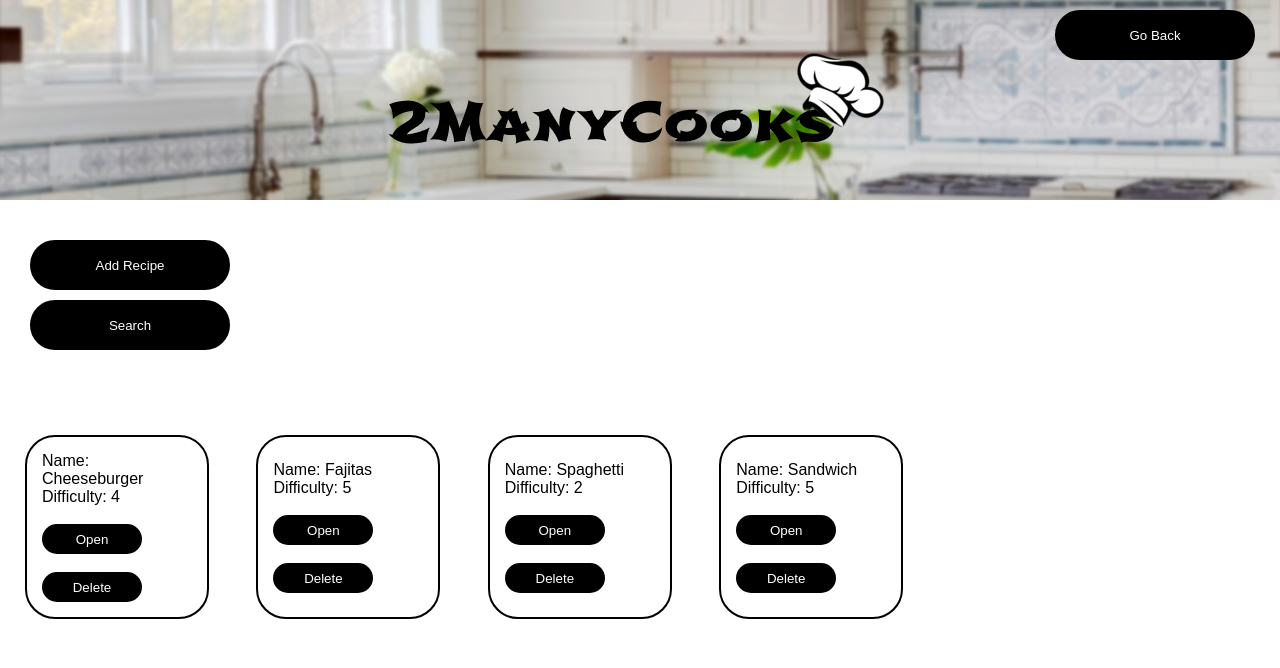
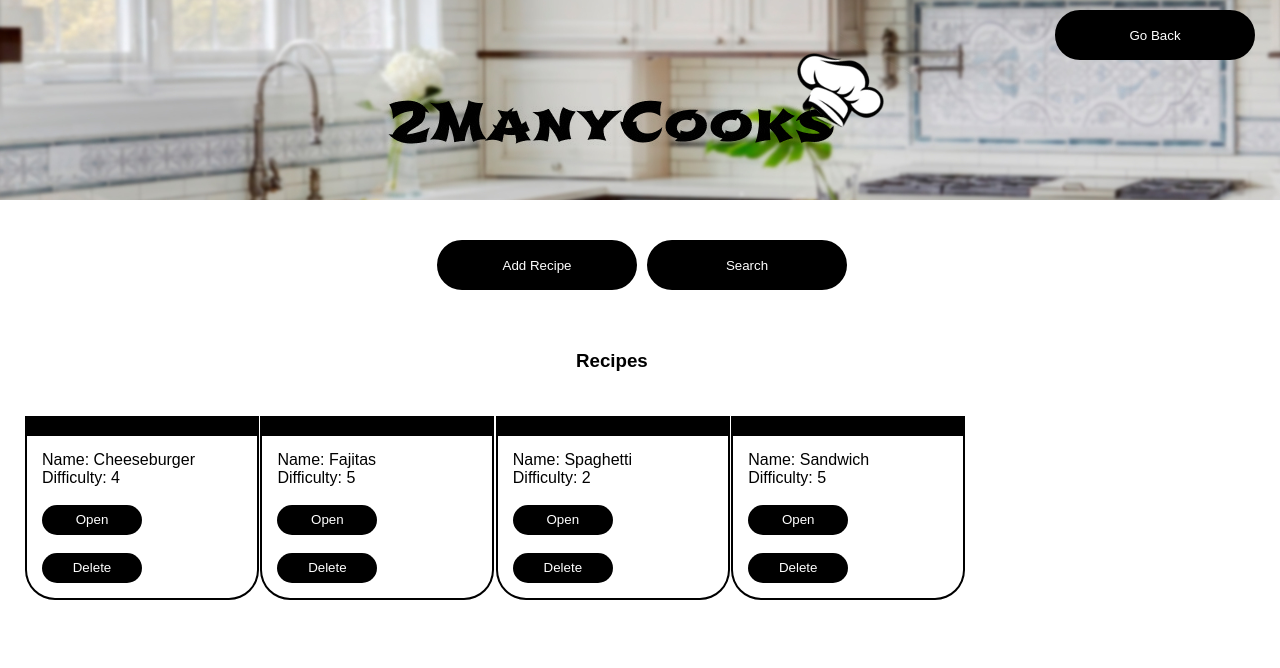
Before and after one commit to jasonjconci/2ManyCooks, a Flask app: page / in a window 1280 px wide; the page is wider, and only the part inside the window is pictured. Shown: the top 668 px of that part. Run offline with Flask 2, Linux system fonts and the light colour scheme; data comes from the database, SQL or seed files in the repository.

Commit message:
Major front end changes

```diff
--- a/static/main.css
+++ b/static/main.css
@@ -42,15 +42,17 @@ body {
 .recipe-item {
     align-content: center;
     border: 2px solid black;
-    width: 150px;
+    border-top: 20px solid black;
+    width: 200px;
     padding: 15px;
-    border-radius: 30px;
+    border-bottom-left-radius: 30px;
+    border-bottom-right-radius: 30px;
 }
 
 .grid-container {
     display: grid;
     grid-template-columns: repeat(auto-fill, minmax(210px, 2fr));
-    grid-gap: 5px;
+    grid-gap: 25px;
 }
 button {
     width: 200px;
@@ -94,3 +96,9 @@ button:hover {
     background: #7a7a00;
 
 }
+
+.centerMe {
+    width: 100%;
+    align-content: center;
+    padding-left: 45%;
+}
--- a/templates/index.html
+++ b/templates/index.html
@@ -13,10 +13,9 @@
         <button id="Go_Home_Button" name="submit_forward" value="home">Go Back</button>
     </form>
 </div>
-    <body>
 
         <form action='/' method="post">
-            <div class="large-block" id="Form_Wrapper">
+            <div class="large-block" id="Form_Wrapper" style="display: flex; padding-left: calc(50% - 208px);">
                 <div class="small-block">
                     <button id="addRecipeButton" name="submit_forward" value="add">Add Recipe</button>
                 </div>
@@ -25,6 +24,7 @@
                 </div>
             </div>
         </form>
+        <h3 class="centerMe">Recipes</h3>
         <div class="grid-container">
         {% for recipe in recipes %}
             <span class="large-block recipe-item grid-item">
```
